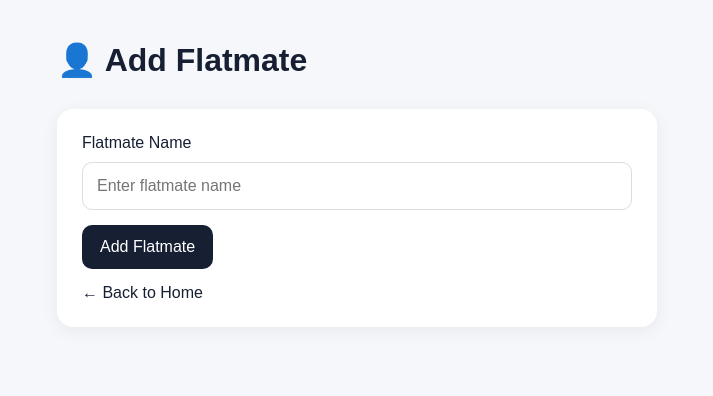
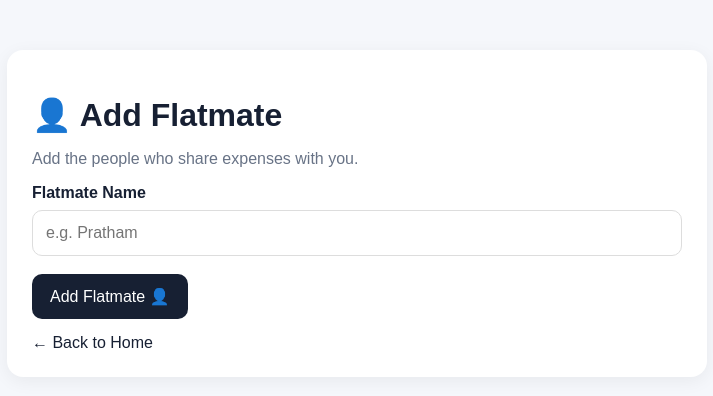
Before and after one commit to prathamthakkar1208-cyber/flat-expense-settler, a Django app: page /add-person/ in a window 1280 px wide. Shown: the top 396 px of the page, without its empty margins (283-996 px from the left). Run offline with Django 5.2, Linux system fonts and the light colour scheme.

Commit message:
fix add flatmate page

```diff
--- a/expenses/templates/expenses/add_person.html
+++ b/expenses/templates/expenses/add_person.html
@@ -1,22 +1,15 @@
 <!DOCTYPE html>
 <html lang="en">
-
 <head>
-
     <meta charset="UTF-8">
-
-    <meta
-        name="viewport"
-        content="width=device-width, initial-scale=1.0"
-    >
+    <meta name="viewport" content="width=device-width, initial-scale=1.0">
 
     <title>Add Flatmate</title>
 
     <style>
-
         body {
             font-family: Arial, sans-serif;
-            max-width: 600px;
+            max-width: 700px;
             margin: 0 auto;
             padding: 20px;
             background: #f5f7fb;
@@ -25,18 +18,18 @@
 
         .card {
             background: white;
+            border-radius: 16px;
             padding: 25px;
-            border-radius: 16px;
             margin-top: 30px;
-            box-shadow: 0 4px 18px rgba(0, 0, 0, 0.06);
+            box-shadow: 0 4px 18px rgba(0,0,0,0.06);
         }
 
         input {
             width: 100%;
             box-sizing: border-box;
-            padding: 14px;
-            margin-top: 10px;
-            margin-bottom: 15px;
+            padding: 13px;
+            margin-top: 8px;
+            margin-bottom: 18px;
             border: 1px solid #ddd;
             border-radius: 10px;
             font-size: 16px;
@@ -59,33 +52,40 @@
             text-decoration: none;
         }
 
-        .message {
-            background: #e7f7ec;
+        .error {
+            background: #ffe8e8;
+            color: #c62828;
             padding: 12px;
             border-radius: 10px;
             margin-bottom: 15px;
         }
 
+        h1 {
+            margin-bottom: 5px;
+        }
+
+        .subtitle {
+            color: #687386;
+        }
     </style>
-
 </head>
 
 <body>
 
+<div class="card">
+
     <h1>👤 Add Flatmate</h1>
 
-    <div class="card">
+    <p class="subtitle">
+        Add the people who share expenses with you.
+    </p>
 
     {% if messages %}
-
         {% for message in messages %}
-
-                <div class="message">
+            <div class="error">
                 {{ message }}
             </div>
-
         {% endfor %}
-
     {% endif %}
 
     <form method="POST">
@@ -93,32 +93,28 @@
         {% csrf_token %}
 
         <label for="name">
-                Flatmate Name
+            <strong>Flatmate Name</strong>
         </label>
 
         <input
             type="text"
             id="name"
             name="name"
-                placeholder="Enter flatmate name"
+            placeholder="e.g. Pratham"
             required
         >
 
         <button type="submit">
-                Add Flatmate
+            Add Flatmate 👤
         </button>
 
     </form>
 
-        <a
-            class="back"
-            href="{% url 'home' %}"
-        >
+    <a class="back" href="{% url 'home' %}">
         ← Back to Home
     </a>
 
 </div>
 
 </body>
-
 </html>
```
Lines whose indentation alone changed are shown as unchanged.
